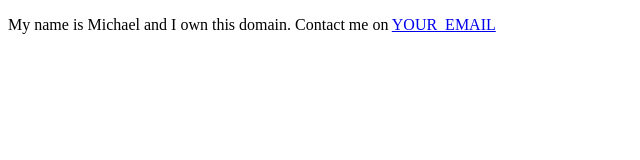
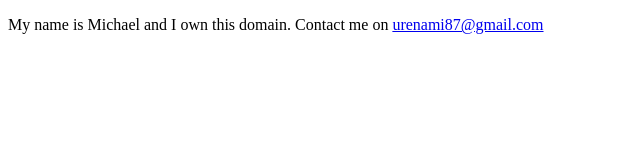
Before and after one commit to urenami/urenami.github.io, a plain HTML site: page index.html in a window 1280 px wide. Shown: the full height of the page, 0-640 px from the left. Drawn offline with Linux system fonts and the light colour scheme.

Commit message:
updated index.html

```diff
--- a/index.html
+++ b/index.html
@@ -9,7 +9,7 @@
 <body>
 <p>
 My name is Michael and I own this domain. Contact me on
-<a href="mailto:urenami87@gmail.com">YOUR_EMAIL</a>
+<a href="mailto:urenami87@gmail.com">urenami87@gmail.com</a>
 </p>
 </body>
 </html>
```
